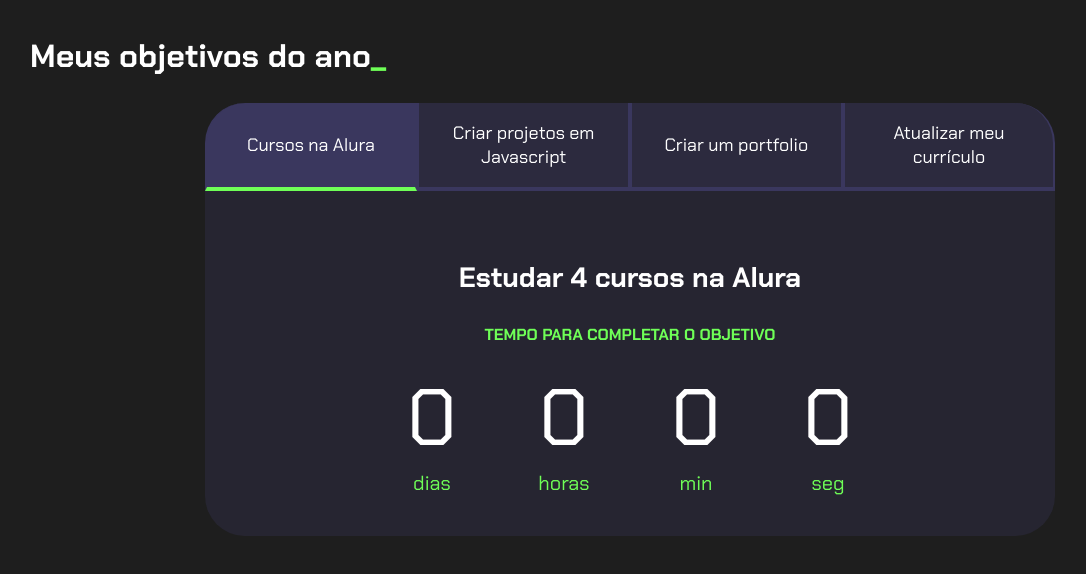
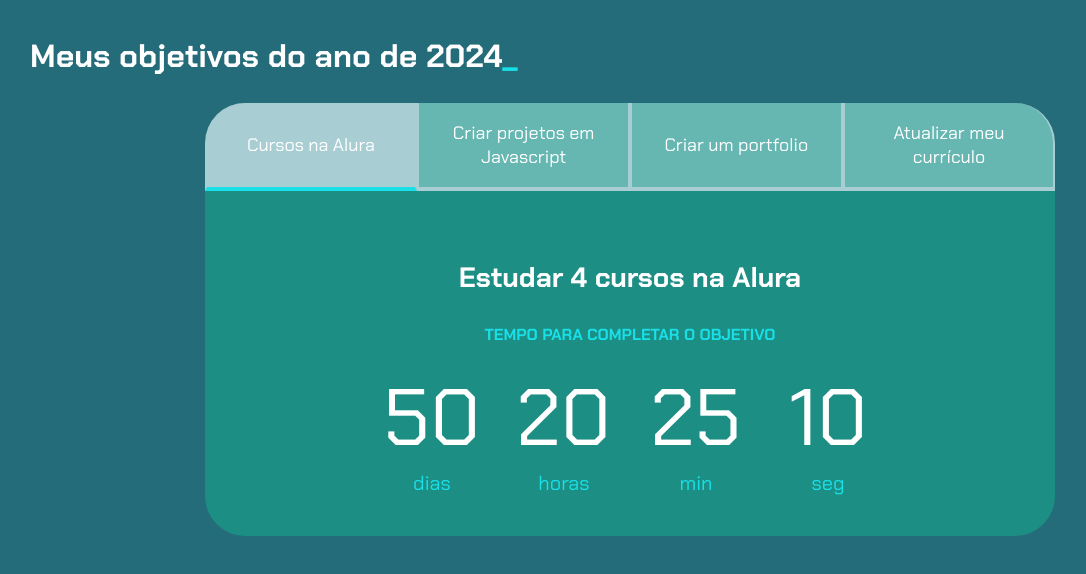
Before and after one commit to Wagnerdebastiani/wagner-projeto-de-vida., a plain HTML site: page projeto- de-vida/index.html in a window 1280 px wide. Shown: the whole page, without its empty margins (10-1096 px from the left). Drawn offline with Linux system fonts and the light colour scheme.

Commit message:
Add files via upload

```diff
--- a/projeto- de-vida/index.html
+++ b/projeto- de-vida/index.html
@@ -10,7 +10,7 @@
 
 <body>
     <section class="conteudo-principal">
-        <h2 class="titulo-principal">Meus objetivos do ano<span>_</span></h2>
+        <h2 class="titulo-principal">Meus objetivos do ano de 2024<span>_</span></h2>
         <div class="conteudo">
             <div class="botoes">
                 <button class="botao ativo">Cursos na Alura</button>
--- a/projeto- de-vida/main.js
+++ b/projeto- de-vida/main.js
@@ -37,7 +37,7 @@ function calculaTempo(tempoObjetivo) {
     if (tempoFinal > 0){
         return [dias,horas,minutos,segundos];
     } else {
-        return [0,0,0,0];
+        return [50,20,25,10];
     }
 }
 
--- a/projeto- de-vida/style.css
+++ b/projeto- de-vida/style.css
@@ -1,12 +1,12 @@
 @import url('https://fonts.googleapis.com/css2?family=Chakra+Petch:wght@400;700&display=swap');
 
 :root {
-    --cor-de-fundo: #1E1E1E;
-    --verde: #6FFF57;
+    --cor-de-fundo: #246c79;
+    --verde: hsl(182, 80%, 50%);
     --branco: #FFFFFF;
-    --botao-ativo: #3A375E;
-    --botao-inativo: rgba(58, 55, 94, 0.5);
-    --texto-fundo: rgba(58, 55, 94, 0.3);
+    --botao-ativo: #a8ced3;
+    --botao-inativo: rgba(167, 255, 236, 0.5);
+    --texto-fundo: rgba(10, 218, 155, 0.3);
 }
 
 body {
```
